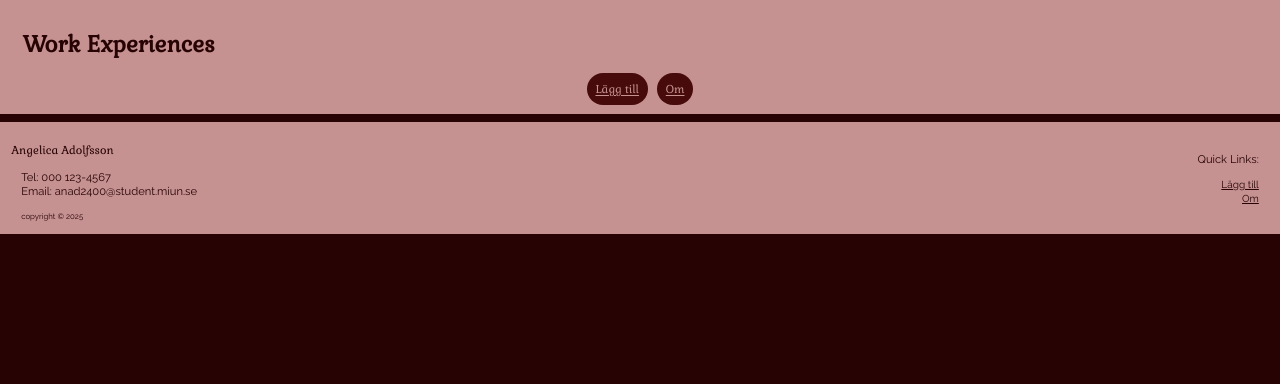
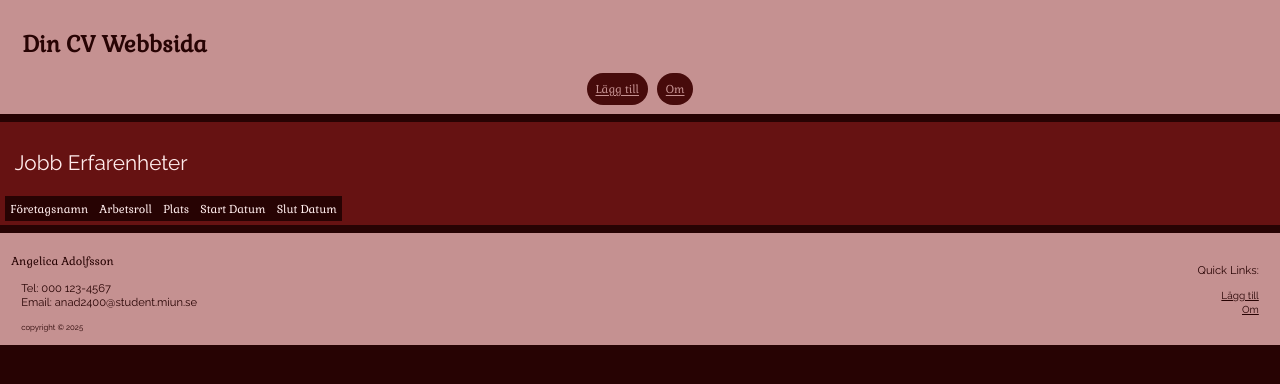
Before and after one commit to Aeja98/WorkExperience, a website: page dist/index.html in a window 1280 px wide. Drawn offline with Linux system fonts and the light colour scheme; files whose address does not match are found by name.

Commit message:
Some small changes on add and about, added table in index

```diff
--- a/dist/index.html
+++ b/dist/index.html
@@ -5,17 +5,34 @@
     <meta http-equiv="X-UA-Compatible" content="IE=edge">
     <meta name="viewport" content="width=device-width, initial-scale=1">
     <link rel="stylesheet" href= "styles/style.css"/>
-    <title>Index</title>
+    <title>Work Experiences</title>
 </head>
 <body class="index">
   <nav>
-        <h1>Work Experiences</h1>
+      <h1>Din CV Webbsida</h1>
       <div class="menu">
         <a href="add.html">Lägg till</a>
         <a href="about.html">Om</a>
     </div>
   </nav>
 
+  <main class="indexMain">
+    <h2>Jobb Erfarenheter</h2>
+    <table id="expTbl">
+      <thead>
+        <tr>
+          <th>Företagsnamn</th>
+          <th>Arbetsroll</th>
+          <th>Plats</th>
+          <th>Start Datum</th>
+          <th>Slut Datum</th>
+        </tr>
+      </thead>
+      <tbody>
+        <!-- Entries will be injected here -->
+      </tbody>
+    </table>
+  </main>
 
   <footer>
     <span id="footLeft">
@@ -36,6 +53,7 @@
       </ul>
     </span>
   </footer>
+
+  <script src="index.js"></script>
 </body>
-
 </html>
```
Also changed, not shown: dist/about.html (+1 -1 lines), dist/add.html (+1 -1 lines). Lines whose indentation alone changed are shown as unchanged.
